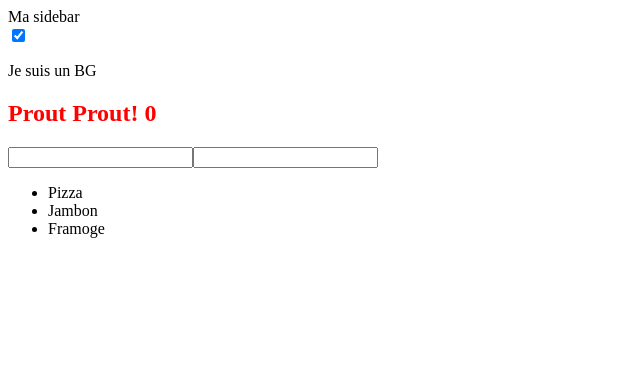
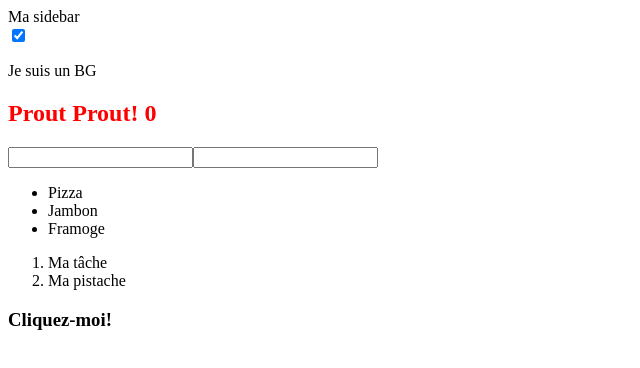
Before and after one commit to jblavisse/vue-tuto, a Vue app: page / in a window 1280 px wide. Shown: the top 368 px of the page, without its empty margins (0-640 px from the left). Built offline with nearby package versions, Linux system fonts and the light colour scheme.

Commit message:
Click me

```diff
--- a/src/App.vue
+++ b/src/App.vue
@@ -19,6 +19,14 @@
       </li>
     </ul>
 
+    <ol>
+      <li :key="task.id" v-for="task in tasks">
+        {{task.content}}
+      </li>
+    </ol>
+
+    <h3 @click="clickMe">Cliquez-moi!</h3>
+
   </div>
 </template>
 
@@ -26,6 +34,11 @@
 export default {
   name: 'App',
   components: {
+  },
+  methods: {
+    clickMe: function() {
+      console.log("J'ai été cliqué!");
+    }
   },
   data: function() {
     return {
@@ -39,6 +52,10 @@ export default {
         {id:1, title: "Pizza"},
         {id:2, title: "Jambon"},
         {id:3, title: "Framoge"}
+      ],
+      tasks : [
+        {id: 1, content: "Ma tâche"},
+        {id: 2, content: "Ma pistache"}
       ]
     }
   }
```
